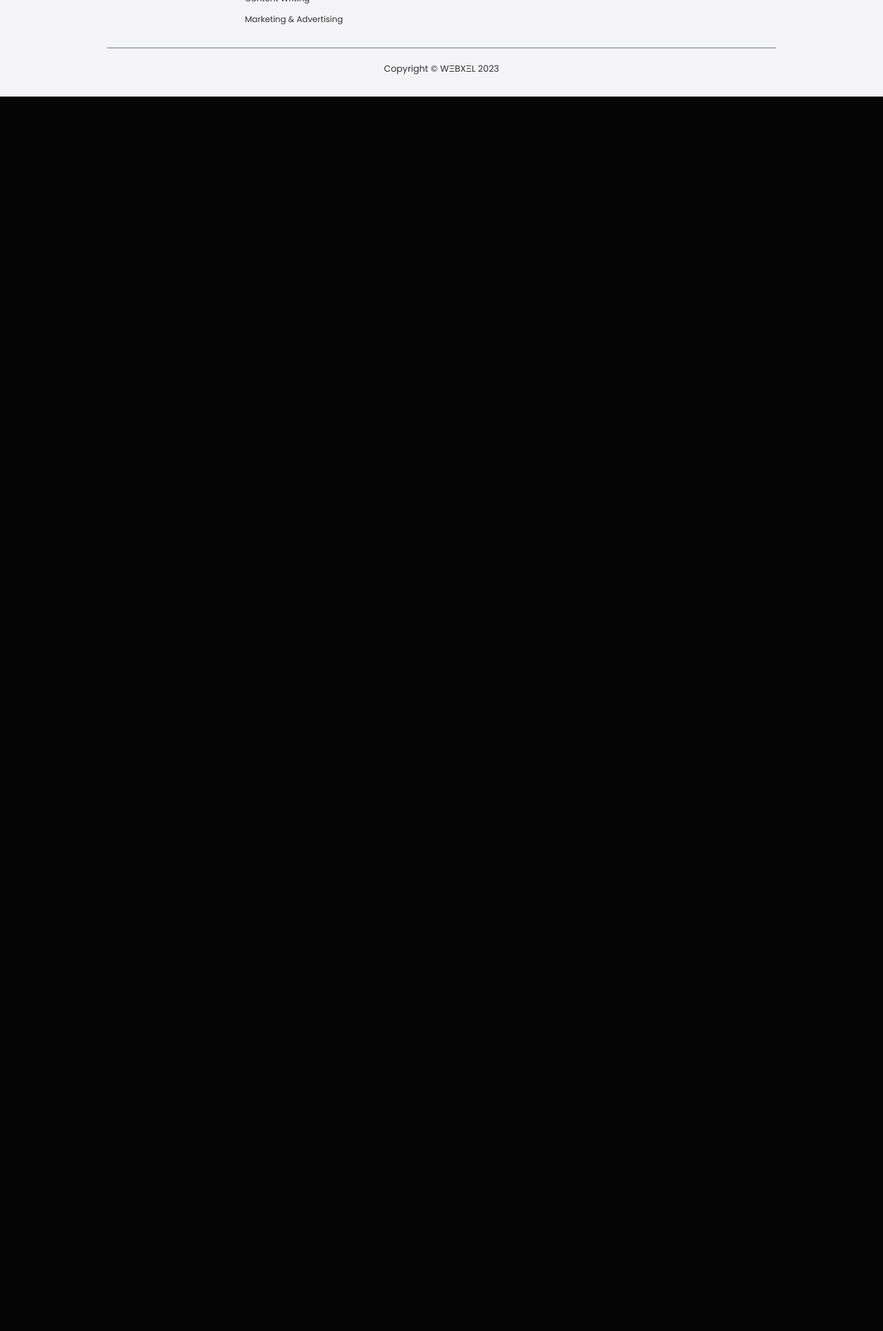
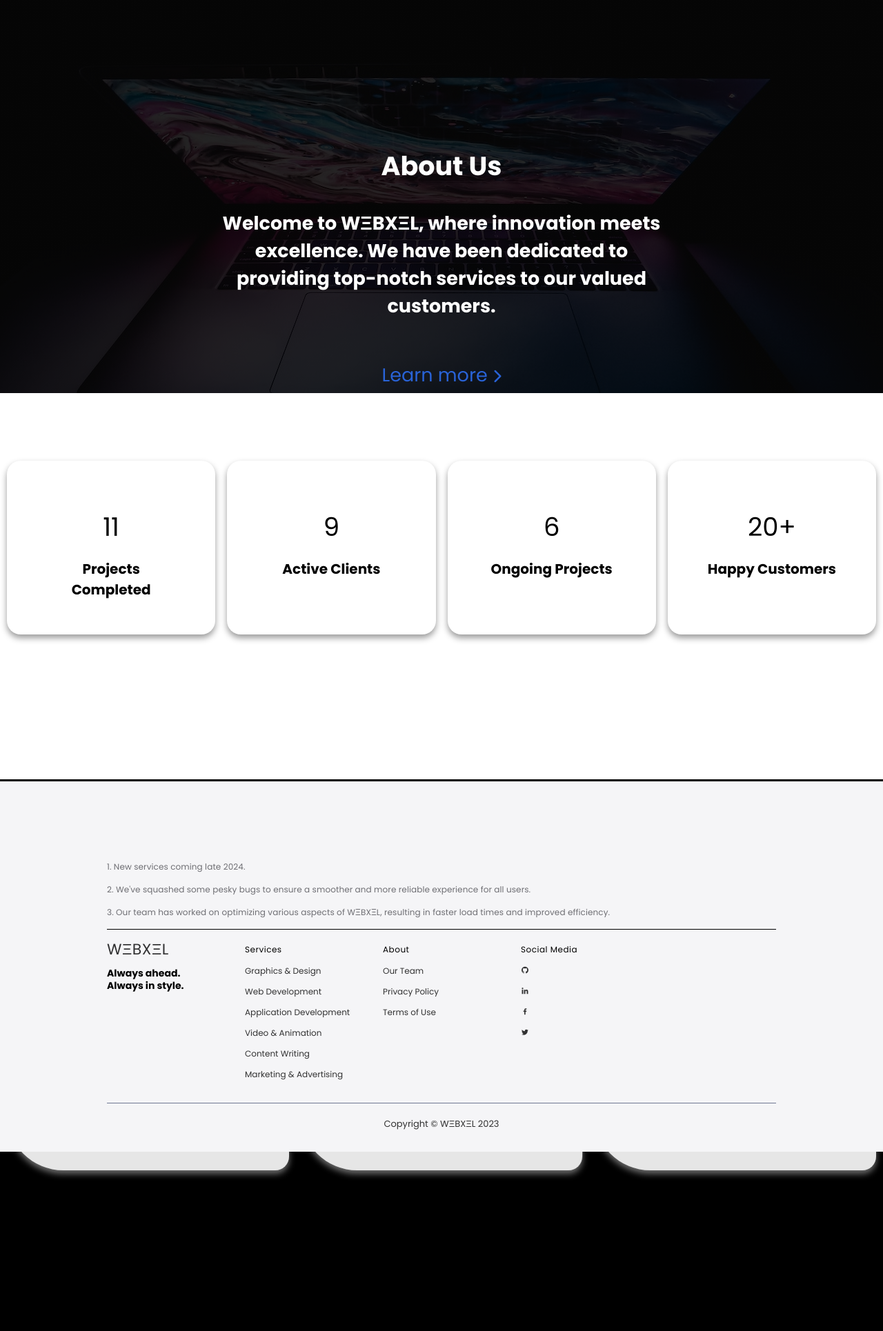
Before and after one commit to charukaonline/webxel-website, a PHP site: page / in a window 1280 px wide. Shown: the part 2480-4410 px from the top of the page at 69% size. Before the commit the page ends 2620 px from the top, so only its background shows below. Run offline with PHP 8.4, Linux system fonts and the light colour scheme; some libraries are stand-ins or nearby versions.

Commit message:
Update Home page

```diff
--- a/assets/css/register_and_login.css
+++ b/assets/css/register_and_login.css
@@ -111,7 +111,7 @@ html {
     align-items: center;
     justify-content: center;
     padding: 200px;
-    padding-top: 100px;
+    padding-top: 85px;
     background: var(--header-background-color);
 }
 
--- a/assets/css/style_1.css
+++ b/assets/css/style_1.css
@@ -202,11 +202,14 @@ header .icons #menu-bars {
     font-size: 27px;
 }
 
+.home-about .fa-chevron-right,
 .home .intro .fa-chevron-right {
     color: var(--btn-color);
     font-size: 20px;
 }
 
+.home-about a:hover,
+.home-about .fa-chevron-right:hover,
 .home .intro a:hover,
 .home .intro .fa-chevron-right:hover {
     letter-spacing: 0.1rem;
@@ -303,6 +306,167 @@ header .icons #menu-bars {
     letter-spacing: .1rem;
 }
 
+.home .home-about {
+    margin-top: 570px;
+    height: 100vh;
+    /* background: #000; */
+    background-image: linear-gradient(rgba(0, 0, 0, 0.85), rgba(0, 0, 0, 0.85)), url('/assets/images/home-page-cover.jpg');
+    background-size: cover;
+}
+
+.home .home-about .heading {
+    position: absolute;
+    top: 340%;
+    left: 50%;
+    transform: translate(-50%, -50%);
+    color: var(--font-color);
+    font-size: 38px;
+}
+
+.home .home-about h3 {
+    position: absolute;
+    top: 358%;
+    left: 50%;
+    transform: translate(-50%, -50%);
+    color: var(--font-color);
+    font-size: 27px;
+    text-align: center;
+}
+
+.home .home-about a {
+    position: absolute;
+    top: 378%;
+    left: 50%;
+    transform: translate(-50%, -50%);
+    color: var(--btn-color);
+    font-size: 27px;
+}
+
+.home .progress {
+    height: 70vh;
+    color: var(--bg-color);
+}
+
+.home .progress .flex-container {
+    padding-top: .3rem;
+    display: grid;
+    grid-template-columns: repeat(auto-fit, minmax(28rem, 1fr));
+    gap: 1.7rem;
+    padding-left: 1rem;
+    padding-right: 1rem;
+}
+
+.home .progress .flex-container .flex-box1,
+.home .progress .flex-container .flex-box2,
+.home .progress .flex-container .flex-box3 {
+    top: 95px;
+    padding: 5rem;
+    color: var(--bg-color);
+    box-shadow: 0 5px 10px rgba(0, 0, 0, .4);
+    background: #fff;
+    backdrop-filter: blur(20px);
+    background-size: cover;
+    border-radius: 2rem;
+    position: relative;
+    overflow: hidden;
+    text-align: center;
+    outline: none;
+    border: none;
+    font-size: 20px
+}
+
+.home .progress .flex-container .flex-box1 h1,
+.home .progress .flex-container .flex-box2 h1,
+.home .progress .flex-container .flex-box3 h1 {
+    padding-top: 10px;
+    color: var(--bg-color);
+    font-size: 20px;
+}
+
+.home .progress .flex-container .flex-box1 p,
+.home .progress .flex-container .flex-box2 p,
+.home .progress .flex-container .flex-box3 p {
+    margin-top: 1rem;
+    display: inline-block;
+    text-align: center;
+    font-size: 37px;
+    color: var(--bg-color);
+    border-radius: .5rem;
+    padding: .8rem 3rem;
+}
+
+.home .customers-review {
+    height: 100vh;
+    background: #000;
+    color: var(--font-color);
+}
+
+.home .customers-review .heading {
+    position: absolute;
+    top: 498%;
+    left: 50%;
+    transform: translate(-50%, -50%);
+    color: var(--font-color);
+    font-size: 38px;
+}
+
+.home .customers-review .flex-container {
+    padding-top: .3rem;
+    display: grid;
+    grid-template-columns: repeat(auto-fit, minmax(28rem, 1fr));
+    gap: 1.7rem;
+    padding-left: 1rem;
+    padding-right: 1rem;
+}
+
+.home .customers-review .flex-container .flex-box1,
+.home .customers-review .flex-container .flex-box2,
+.home .customers-review .flex-container .flex-box3 {
+    top: 155px;
+    padding: 4rem;
+    color: var(--bg-color);
+    box-shadow: 0 5px 10px rgba(174, 174, 174, 0.639);
+    background: #e6e6e6;
+    backdrop-filter: blur(20px);
+    background-size: cover;
+    border-radius: 2rem;
+    border-bottom-left-radius: 20%;
+    border-top-right-radius: 20%;
+    position: relative;
+    overflow: hidden;
+    text-align: center;
+    outline: none;
+    border: none;
+    font-size: 20px
+}
+
+.home .customers-review .flex-container .flex-box1 h1,
+.home .customers-review .flex-container .flex-box2 h1,
+.home .customers-review .flex-container .flex-box3 h1 {
+    padding-top: 10px;
+    color: var(--bg-color);
+    font-size: 18px;
+}
+
+.home .customers-review .flex-container .flex-box1 h3,
+.home .customers-review .flex-container .flex-box2 h3,
+.home .customers-review .flex-container .flex-box3 h3 {
+    color: var(--bg-color);
+    font-size: 15px;
+}
+
+.home .customers-review .flex-container .flex-box1 p,
+.home .customers-review .flex-container .flex-box2 p,
+.home .customers-review .flex-container .flex-box3 p {
+    margin-top: 1rem;
+    display: inline-block;
+    text-align: center;
+    font-size: 18px;
+    color: var(--bg-color);
+    border-radius: .5rem;
+    padding: .8rem 3rem;
+}
+
 /* Footer */
 footer {
     width: 100%;
@@ -312,7 +476,7 @@ footer {
     justify-content: center;
     background: #f5f5f7;
     position: absolute;
-    bottom: -1820px;
+    bottom: -3350px;
     padding: 100px 0 30px;
     font-size: 13px;
     line-height: 18px;
--- a/index.html
+++ b/index.html
@@ -94,6 +94,78 @@
 
         </div>
 
+        <div class="home-about">
+
+            <h1 class="heading">About Us</h1>
+            <h3>Welcome to W&#x039E;&#x042;X&#x039E;L, where innovation meets excellence.
+                We have been dedicated to providing top-notch services to our valued customers.</h3>
+
+            <a href="#">Learn more <i class=" fas fa-regular fa-chevron-right"></i></a>
+
+        </div>
+
+        <div class="progress">
+
+            <div class="flex-container">
+
+                <div class="flex-box1">
+                    <p>11</p>
+                    <h1>Projects Completed</h1>
+                </div>
+
+                <div class="flex-box1">
+                    <p>9</p>
+                    <h1>Active Clients</h1>
+                </div>
+
+                <div class="flex-box1">
+                    <p>6</p>
+                    <h1>Ongoing Projects</h1>
+                </div>
+
+                <div class="flex-box1">
+                    <p>20+</p>
+                    <h1>Happy Customers</h1>
+                </div>
+
+            </div>
+
+        </div>
+
+        <div class="customers-review">
+
+            <h1 class="heading">Our Happy Clients</h1>
+
+            <div class="flex-container">
+
+                <div class="flex-box1">
+                    <p>They constantly go above and beyond to make sure I find what I'm searching for.
+                        Their team is very informed and highly professional.
+                        They provide excellent customer service and are always accessible to answer any queries I might have.</p>
+                    <h1>Michael Joseph</h1>
+                    <h3>Restaurant Owner</h3>
+                </div>
+
+                <div class="flex-box2">
+                    <p>Their products are strong and long-lasting, which makes them a fantastic investment for anyone,
+                        I can say with confidence.
+                        I heartily endorse WEBXEL to anyone who is searching for high-quality service.</p>
+                    <h1>Richard Oliver</h1>
+                    <h3>Gym Owner</h3>
+                </div>
+
+                <div class="flex-box3">
+                    <p>I am quite pleased with the calibre of WEBXEL's goods and services as a customer.
+                        They provide a wide selection of high-quality services.
+                        making them my go-to place for all of my Content writing and translation requirements.</p>
+                    <h1>Robert Daniel</h1>
+                    <h3>Writer</h3>
+                </div>
+
+            </div>
+
+        </div>
+
     </section>
     <!-- Home section end -->
 
```
